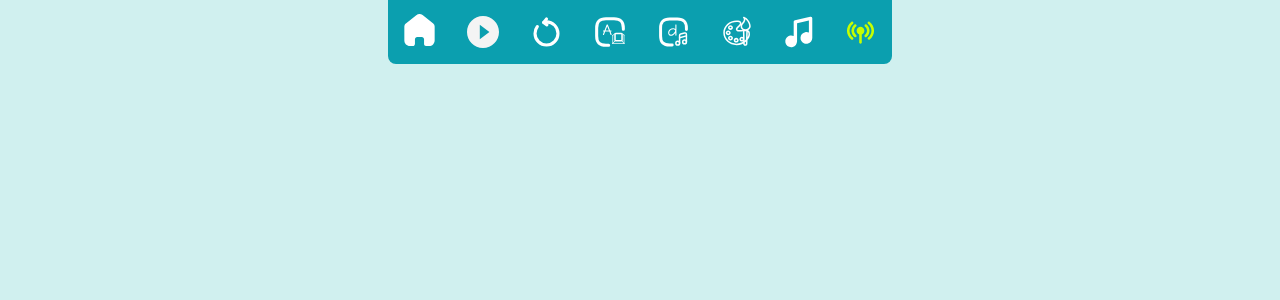
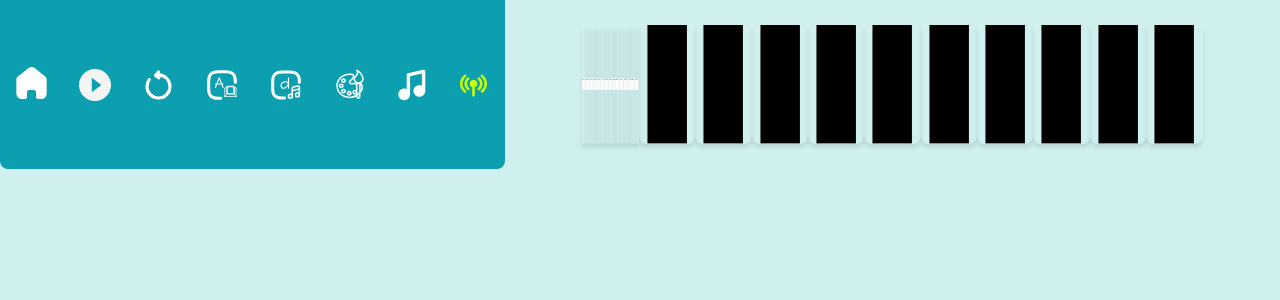
Before and after one commit to DenisaPolesna/piano, a React (Vite) app: page /game in a window 1280 px wide. Shown: the top 300 px of the page. Built offline with nearby package versions, Linux system fonts and the light colour scheme; a web font is replaced by a local one.

Commit message:
keyboard visual

```diff
--- a/src/components/GameLogic/GameLogic.jsx
+++ b/src/components/GameLogic/GameLogic.jsx
@@ -1,11 +1,13 @@
-import NavBar from "../UI/NavBarMenu/NavBar/NavBar";
-import "./GameLogic.css";
+import './GameLogic.css';
+import NavBar from '../UI/NavBarMenu/NavBar/NavBar';
+import Keyboard from '../Piano/Keyboard/Keyboard';
 
 const GameLogic = () => {
   return (
     <div className="game-page">
       <div className="game-header">
         <NavBar />
+        <Keyboard />
       </div>
     </div>
   );
--- a/src/components/Piano/Key/Key.css
+++ b/src/components/Piano/Key/Key.css
@@ -1,41 +1,21 @@
-.keyboard-wrapper {
+.key {
   display: flex;
   justify-content: center;
-  align-items: flex-start;
+  align-items: center;
+  height: 100%;
   width: 100%;
-  height: auto;
-  font-family: 'Arial', sans-serif;
+  border-bottom-left-radius: 0.5rem;
+  border-bottom-right-radius: 0.5rem;
+  cursor: pointer;
+  transform-origin: top;
+  box-shadow: 0px 4px 4px rgba(0, 0, 0, 0.1);
+  z-index: 2;
 }
 
-.keyboard {
-  display: flex;
-  width: 90%;
-  height: 90%;
-  gap: 0.125rem;
-
-  justify-content: center;
-  position: relative;
-  align-items: flex-start;
+.key:focus {
+  outline: none;
 }
 
-.keyboard-white {
-  width: 100%;
-  display: flex;
-  position: relative;
-  align-items: flex-start;
-  gap: 0.125rem;
-  z-index: 2;
-  width: 100%;
-  height: 100%
+.key:disabled {
+  cursor: not-allowed;
 }
-
-.keyboard-black {
-  width: 100%;
-  height: 100%;
-  display: flex;
-  position: absolute;
-  gap: 0.125rem;
-  z-index: 3;
-  top: 0;
-  left: 0;
-}
--- /dev/null
+++ b/src/components/Piano/Keyboard/Keyboard.css
@@ -0,0 +1,42 @@
+.keyboard-wrapper {
+  display: flex;
+  justify-content: center;
+  align-items: center;
+  width: 100%;
+  font-family: 'Arial', sans-serif;
+  flex: 1;
+}
+
+.keyboard {
+  display: flex;
+  width: 80%;
+  height: 70%;
+  justify-content: center;
+  position: relative;
+  align-items: flex-start;
+}
+
+.keyboard-white {
+  width: 100%;
+  fill: white;
+  display: flex;
+  /* position: relative; */
+  align-items: flex-start;
+  gap: 0.05%;
+  z-index: 2;
+  width: 100%;
+  height: 100%;
+  position: relative;
+
+}
+
+.keyboard-black {
+  width: 100%;
+
+  height: 100%;
+  position: absolute;
+  z-index: 3;
+  top: 0;
+  left: 0;
+  pointer-events: none
+}
--- /dev/null
+++ b/src/components/Piano/Keyboard/Keyboard.jsx
@@ -0,0 +1,64 @@
+import './Keyboard.css';
+import Key from '../Key/Key';
+import { useState } from 'react';
+import { whiteKeys } from '../../assets/keys/whiteKeys';
+import { blackKeys } from '../../assets/Keys/blackKeys';
+
+const Keyboard = () => {
+  const [activeKeys, setActiveKeys] = useState(new Set()); // track multiple active keys
+
+  const playSound = (note) => {
+    const formattedNote = note.includes('#')
+      ? note.replace('#', 'Sharp')
+      : note;
+    const soundFile = `/assets/Sounds/${formattedNote}.mp3`;
+    console.log(soundFile);
+    const audio = new Audio(soundFile);
+    audio.play();
+
+    // add key to active keys set
+    setTimeout(() => {
+      setActiveKeys((prevActiveKeys) => new Set([...prevActiveKeys, note]));
+    }, 100); // 100ms
+
+    // stop the sound after it finishes
+    audio.onended = () => {
+      setActiveKeys((prevActiveKeys) => {
+        const newActiveKeys = new Set(prevActiveKeys);
+        newActiveKeys.delete(note); // remove the note when sound ends
+        return newActiveKeys;
+      });
+    };
+  };
+
+  const renderKey = ({ note }, type) => (
+    <Key key={`${type}-${note}`} note={note} type={type} />
+  );
+
+  return (
+    <div className="keyboard-wrapper ">
+      <div className="keyboard">
+        <div className="keyboard-white">
+          {whiteKeys.map((key) =>
+            renderKey(
+              {
+                note: key.note,
+              },
+              'white',
+            ),
+          )}
+        </div>
+        {blackKeys.map((key) =>
+          renderKey(
+            {
+              note: key.note,
+            },
+            'black',
+          ),
+        )}
+      </div>
+    </div>
+  );
+};
+
+export default Keyboard;
```
